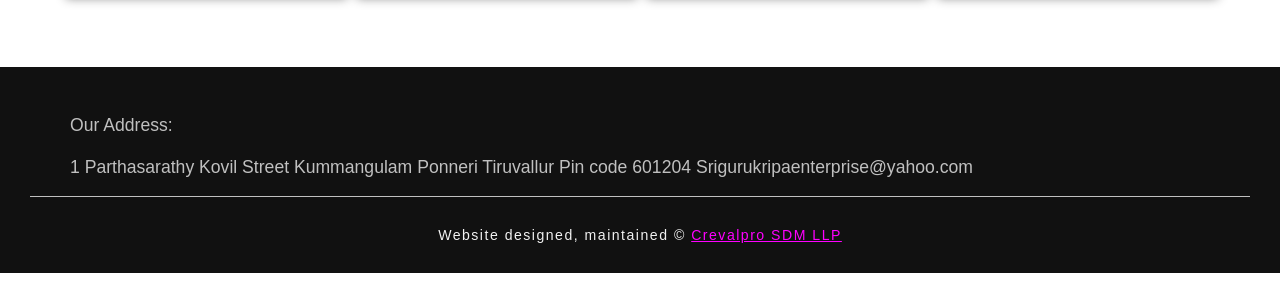
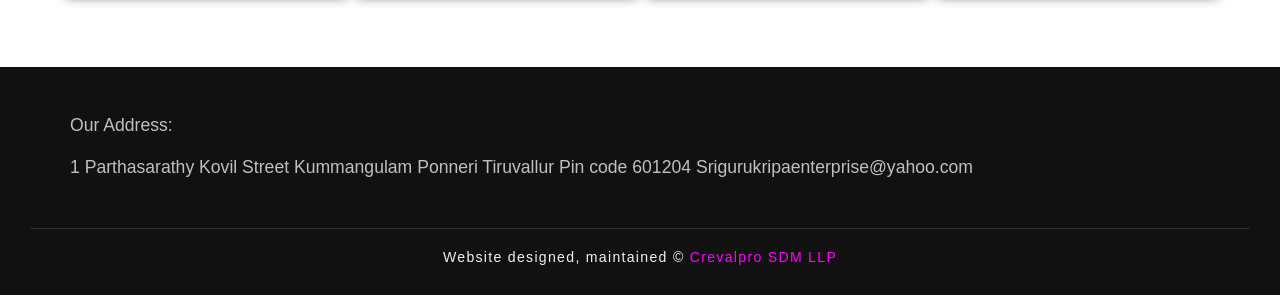
Before and after one commit to nikashdeka/SriGurukripa.github.io, a plain HTML site: page index.html in a window 1280 px wide. Shown: the part 2331-2626 px from the top of the page. Before the commit the page ends 2604 px from the top, so only its background shows below. Drawn offline with Linux system fonts and the light colour scheme.

Commit message:
footer CSS edit

```diff
--- a/style.css
+++ b/style.css
@@ -239,17 +239,20 @@ footer{
     padding: 30px;
     font-size: 1.1em;
 }
+#contact{
+    margin-bottom: 50px;
+}
 .copyright {
     font-size: 0.8em;
-    padding: 30px 0 0;
+    padding: 20px 0 0;
     color: #f2f2f2;
-    letter-spacing: 1.5px;
-    text-decoration: none;
+    letter-spacing: 1.3px;
     text-align: center;
-    border-top: silver 0.5px solid;
+    border-top: rgb(44, 44, 44) 0.01px solid;
 }
 .copyright a{
     color: magenta;
+    text-decoration: none;
 }
 
 /* media Queries for bigger screens */
```
